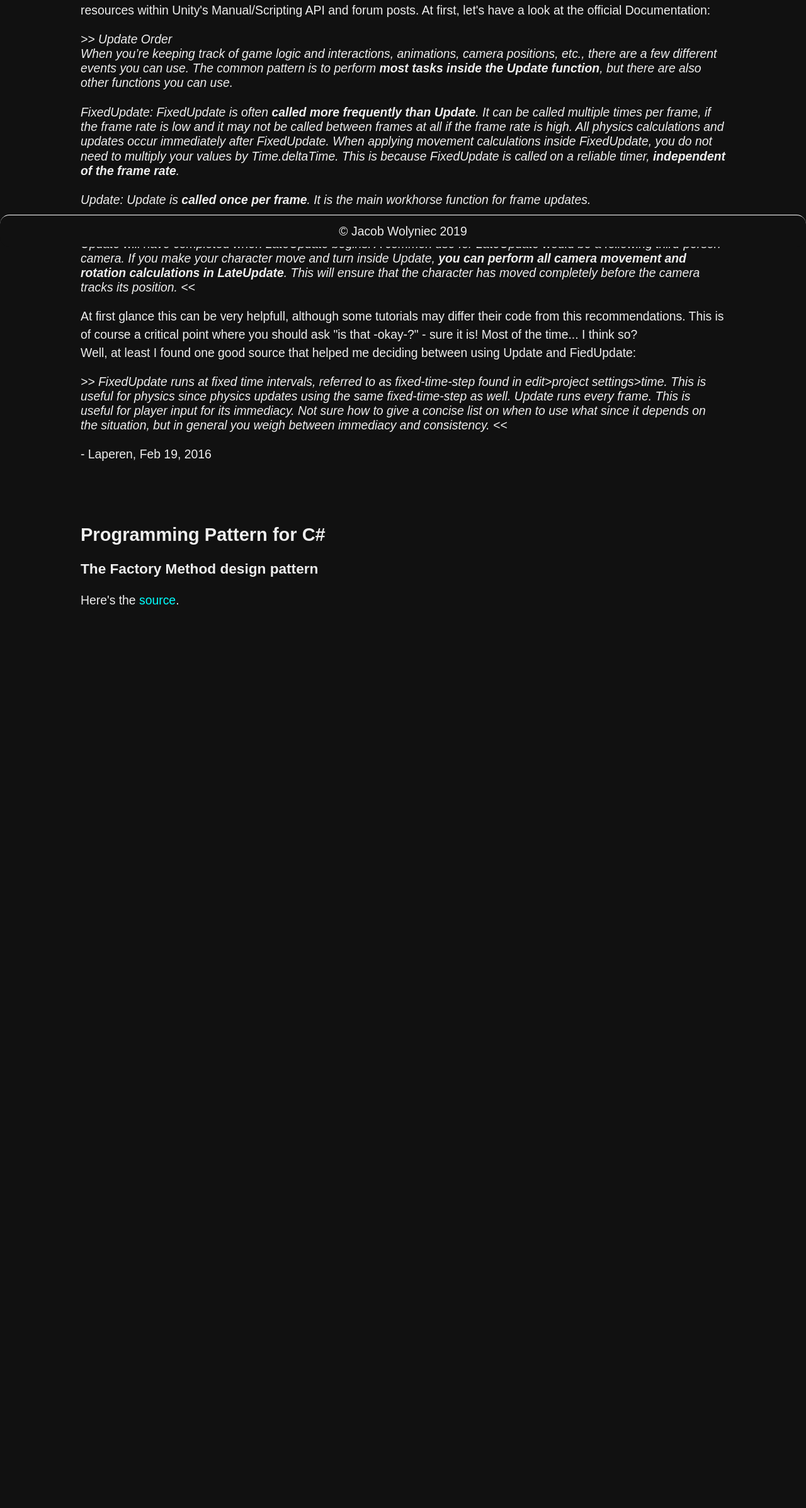
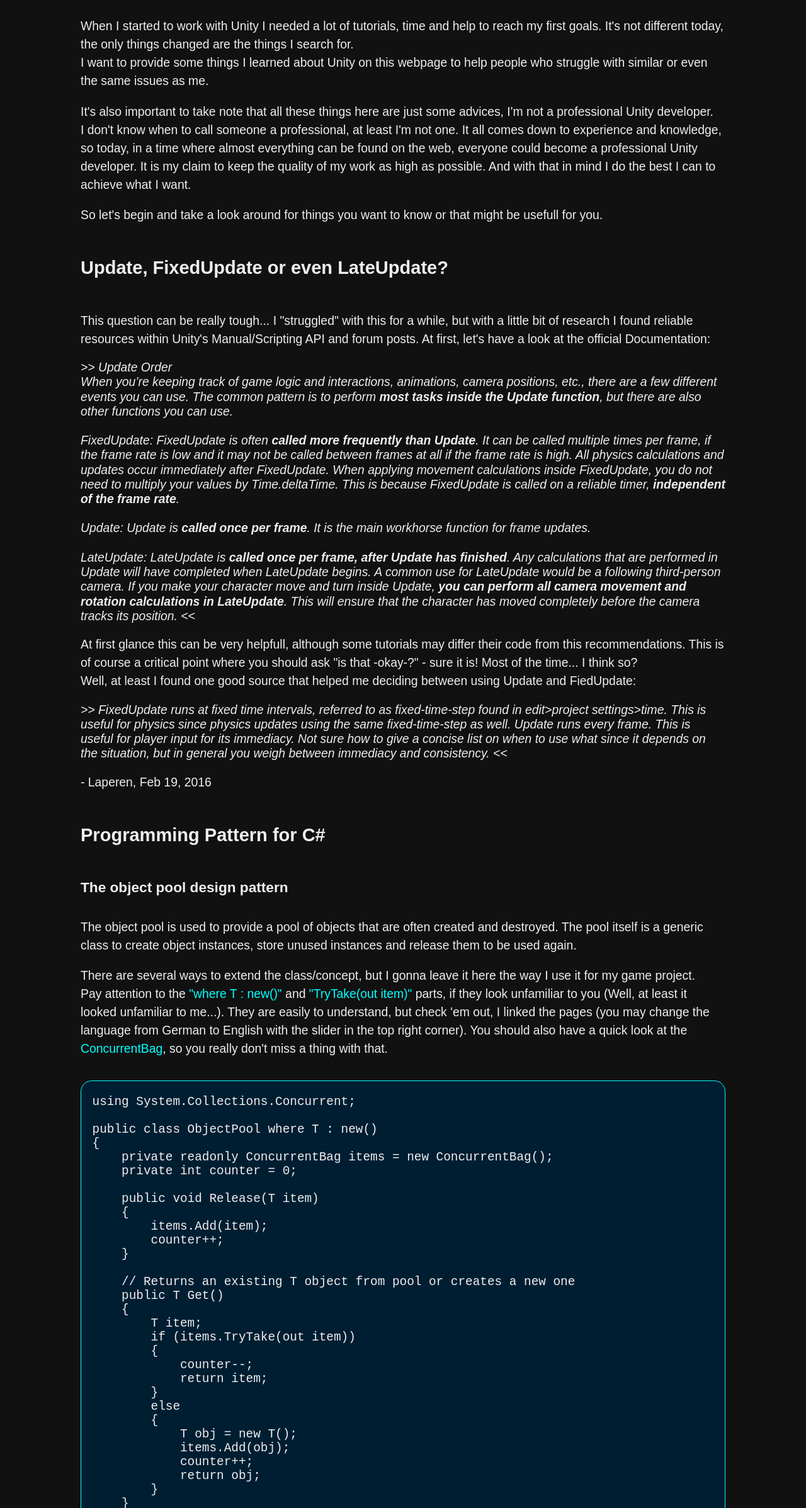
Before and after one commit to Ruceus/ruceus.github.io, a plain HTML site: page unityGuidelines.html in a window 1280 px wide. Shown: the part 405-2800 px from the top of the page at 63% size. Before the commit the page ends 1393 px from the top, so only its background shows below. Drawn offline with Linux system fonts and the light colour scheme.

Commit message:
Update and add some html sites and master.css
Added:
  blenderGuidelines.html
  programmingWithProcessing.html
  webGuidelines.html (no content yet)

Updated:
  css/master.css
  index.html
  unityGuidelines.html

```diff
--- a/css/master.css
+++ b/css/master.css
@@ -15,6 +15,14 @@ h1 {
   color: #0ff;
 }
 
+h2{
+  margin: 3rem 0;
+}
+
+h3 {
+  margin: 2rem 0;
+}
+
 header {
   margin-bottom: 2em;
   height: 100px;
@@ -24,7 +32,8 @@ header {
 
 
 footer {
-  position: fixed;
+  margin-top: 5rem;
+  position: static;
   bottom: 3px;
   width: 100%;
   height: 50px;
@@ -32,10 +41,6 @@ footer {
   border-radius: 15px;
   background-color: #111111;
   text-align: center;
-}
-
-article {
-  margin: 5em auto;
 }
 
 p {
@@ -53,6 +58,14 @@ q::before {
 
 q::after {
   content: "<<"
+}
+
+pre {
+  margin: 2rem auto;
+  padding: 0rem 1rem;
+  background-color: rgb(0, 30, 50);
+  border: 1px solid rgb(0, 255, 255);
+  border-radius: 1rem;
 }
 
 /* Layout */
@@ -96,7 +109,7 @@ a {
 }
 
 a:hover {
-  color: white;
+  color: rgb(0, 255, 255);
 }
 
 a:visited {
@@ -104,10 +117,18 @@ a:visited {
 }
 
 a:visited:hover {
-  color: white;
+  color: rgb(0, 255, 255);
 }
 
 
 #ruceus {
   font-weight: 600;
 }
+
+.dashed {
+  text-decoration: line-through;
+}
+
+.corrected {
+  color: lime;
+}
--- a/unityGuidelines.html
+++ b/unityGuidelines.html
@@ -19,12 +19,45 @@
         <li>
           <a href="unityGuidelines.html">Unity Guidelines</a>
         </li>
+        <li>
+          <a href="webGuidelines.html">Website Guidelines</a>
+        </li>
+        <li>
+          <a href="blenderGuidelines.html">Blender Guidelines</a>
+        </li>
+        <li>
+          <a href="programmingWithProcessing.html">Programming with Processing</a>
+        </li>
       </ul>
     </nav>
 
-    <main>
-      <article>
-        <section class="boxed">
+    <main  class="boxed">
+
+      <section>
+        <h2>Unity Guidelines</h2>
+        <p>
+          When I started to work with Unity I needed a lot of tutorials, time and help
+          to reach my first goals. It's not different today, the only things changed are
+          the things I search for.
+          <br>I want to provide some things I learned about Unity on this webpage
+          to help people who struggle with similar or even the same issues as me.
+        </p>
+        <p>
+          It's also important to take note that all these things here are just some advices,
+          I'm not a professional Unity developer.
+          <br>I don't know when to call someone a professional, at least I'm not one.
+          It all comes down to experience and knowledge, so today,
+          in a time where almost everything can be found on the web,
+          everyone could become a professional Unity developer.
+          It is my claim to keep the quality of my work as high as possible.
+          And with that in mind I do the best I can to achieve what I want.
+        </p>
+        <p>
+          So let's begin and take a look around for things you want to know or that might be usefull for you.
+        </p>
+      </section>
+
+      <section>
         <h2>Update, FixedUpdate or even LateUpdate?</h2>
         <p>
           This question can be really tough... I "struggled" with this for a while,
@@ -76,23 +109,73 @@
         <p>- Laperen, Feb 19, 2016</p>
 
       </section>
-      </article>
 
-      <article class="boxed">
       <section>
 
         <h2>Programming Pattern for C#</h2>
 
-          <h3>The Factory Method design pattern</h3>
+        <article>
 
-          <p>Here's the <a href="https://www.infoworld.com/article/3221392/how-to-use-the-object-pool-design-pattern-in-c.html">source</a>.</p>
+          <h3>The object pool design pattern</h3>
+          <p>
+            The object pool is used to provide a pool of objects that are often created and destroyed.
+            The pool itself is a generic class to create object instances, store unused instances and release them to be used again.
+          </p>
+          <p>
+            There are several ways to extend the class/concept, but I gonna leave it here the way I use it for my game project.
+            <br>Pay attention to the <a href="https://docs.microsoft.com/de-de/dotnet/csharp/language-reference/keywords/where-generic-type-constraint">"where T : new()"</a>
+            and <a href="https://docs.microsoft.com/de-de/dotnet/api/system.collections.concurrent.concurrentbag-1.trytake?view=netframework-4.8">"TryTake(out item)"</a> parts,
+            if they look unfamiliar to you (Well, at least it looked unfamiliar to me...).
+            They are easily to understand, but check 'em out, I linked the pages (you may change the language from German to English with the slider in the top right corner).
+            You should also have a quick look at the <a href="https://docs.microsoft.com/de-de/dotnet/api/system.collections.concurrent.concurrentbag-1?view=netframework-4.8">ConcurrentBag</a>,
+            so you really don't miss a thing with that.
+          </p>
+          <pre>
+            <code>
+using System.Collections.Concurrent;
+
+public class ObjectPool<T> where T : new()
+{
+    private readonly ConcurrentBag<T> items = new ConcurrentBag<T>();
+    private int counter = 0;
+
+    public void Release(T item)
+    {
+        items.Add(item);
+        counter++;
+    }
+
+    // Returns an existing T object from pool or creates a new one
+    public T Get()
+    {
+        T item;
+        if (items.TryTake(out item))
+        {
+            counter--;
+            return item;
+        }
+        else
+        {
+            T obj = new T();
+            items.Add(obj);
+            counter++;
+            return obj;
+        }
+    }
+}</code>
+          </pre>
+          <p>
+            Here's the <a href="https://www.infoworld.com/article/3221392/how-to-use-the-object-pool-design-pattern-in-c.html">source</a>.
+          </p>
+        </article>
 
       </section>
-      </article>
 
     </main>
 
-    <footer class="flexContainer">© Jacob Wolyniec 2019</footer>
+    <footer class="flexContainer">
+      © Jacob Wolyniec 2019
+    </footer>
 
   </body>
 </html>
```
Also changed, not shown: blenderGuidelines.html (added, +73 -0 lines), index.html (+17 -8 lines), programmingWithProcessing.html (added, +69 -0 lines), webGuidelines.html (added, +50 -0 lines). Lines whose indentation alone changed are shown as unchanged.
